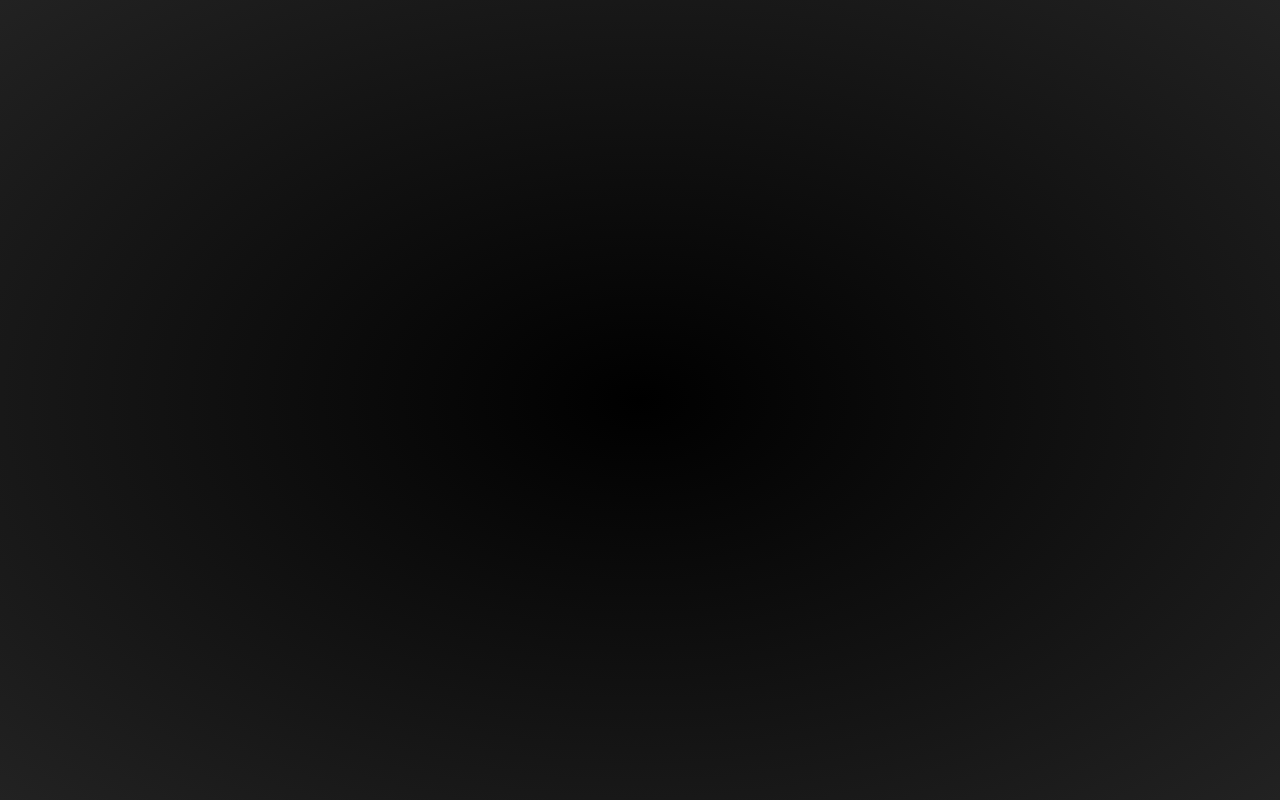
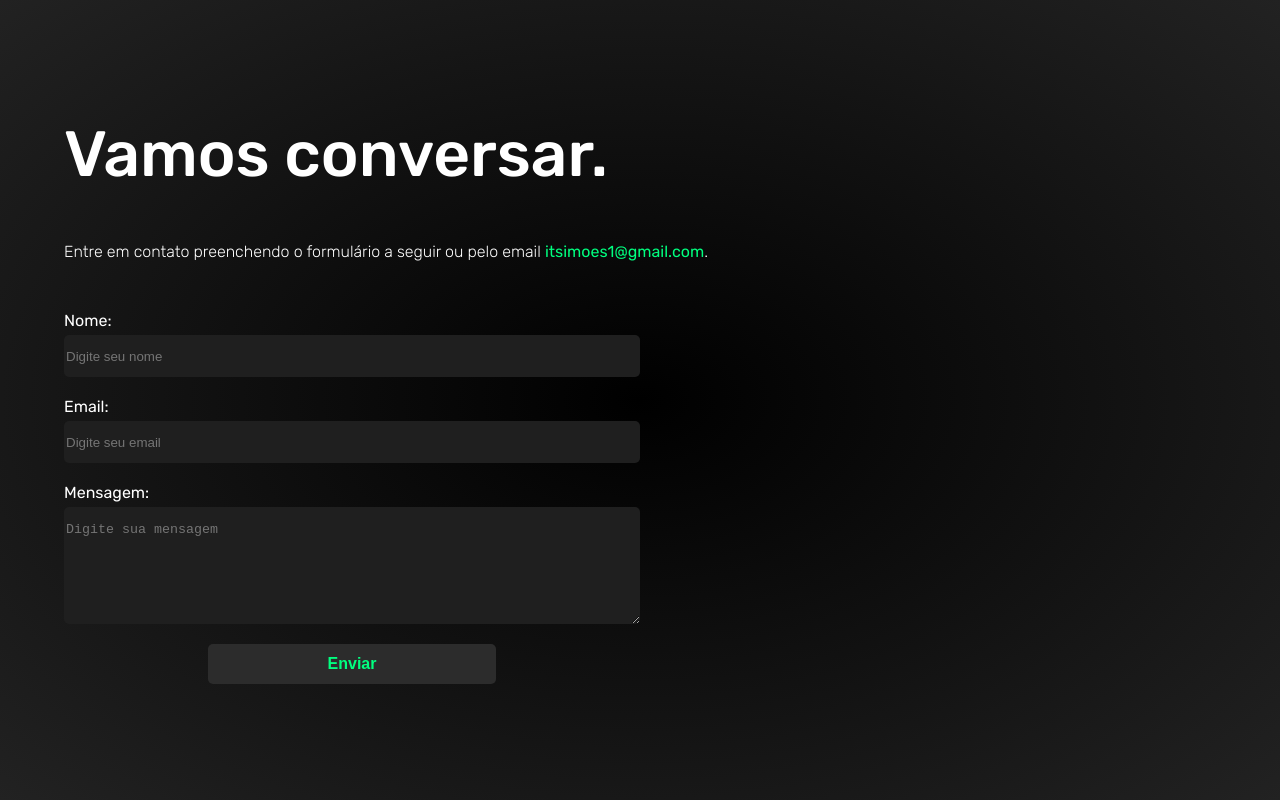
Before and after one commit to itsimoes/portfolio-site, a React (Create React App) app: page /contato in a window 1280 px wide. Before the commit this address had no page. Built offline with nearby package versions, Linux system fonts and the light colour scheme.

Commit message:
Contact component criado e formulario criado e estilizado

```diff
--- a/src/App.js
+++ b/src/App.js
@@ -5,6 +5,7 @@ import { Routes, Route } from "react-router-dom";
 import Home from './components/Home/Home';
 import About from './components/About/About';
 import Projetos from './components/Projetos/Projetos'
+import Contact from './components/Contact/Contact';
 
 
 function App() {
@@ -12,8 +13,9 @@ function App() {
     <Router>
       <Routes>
         <Route path="/" element={<Home />} />
-        <Route path="/about" element={<About />} />
+        <Route path="/sobre" element={<About />} />
         <Route path="/projetos" element={<Projetos />} />
+        <Route path="/contato" element={<Contact />} />
 
       </Routes>
 
--- a/src/components/About/About.jsx
+++ b/src/components/About/About.jsx
@@ -27,7 +27,7 @@ const About = () => {
         Já trabalhei em projetos próprios e com times de desenvolvimento de múltiplos países, sempre buscando
         integração e agilidade para que os processos possam fluir com mais facilidade e velocidade.
       </p>
-      <p>Tem interesse em criarmos um projeto juntos? <Link to="/" className='links'>Vamos conversar.</Link></p>
+      <p>Tem interesse em criarmos um projeto juntos? <Link to="/contato" className='links'>Vamos conversar.</Link></p>
     </Container>
   )
 }
--- /dev/null
+++ b/src/components/Contact/Contact.jsx
@@ -0,0 +1,26 @@
+import { TextField } from '@mui/material'
+import { Container } from '@mui/system'
+import React from 'react'
+import './style.css'
+
+const Contact = () => {
+    return (
+        <Container className='wrapper'>
+            <h1 className='title'>Vamos conversar.</h1>
+            <p className='contact-p'>Entre em contato preenchendo o formulário a seguir ou pelo email <a href="mailto:itsimoes1@gmail.com?subject=Olá!" class="links">itsimoes1@gmail.com</a>.</p>
+            <div className='form-wrapper'>
+                <form id='contact-form' action='submit'>
+                    <label >Nome:</label>
+                    <input className='textField' type="text" placeholder='Digite seu nome'/>
+                    <label >Email:</label>
+                    <input className='textField' type="text" placeholder='Digite seu email'/>
+                    <label >Mensagem:</label>
+                    <textarea className='textField' type="text-area" placeholder='Digite sua mensagem'/>
+                    <button className='contact-button' type='submit' form='contact-form'value='Enviar'>Enviar</button>
+                </form>
+            </div>
+        </Container>
+    )
+}
+
+export default Contact
--- /dev/null
+++ b/src/components/Contact/style.css
@@ -0,0 +1,58 @@
+.form-wrapper {
+    width: 50%;
+}
+@media screen and (max-width: 791px) {
+    .form-wrapper {
+        width: 100%;
+    }
+}
+
+form {
+    display: flex;
+    flex-direction: column;
+}
+
+.contact-p {
+    margin-top: 50px;
+    margin-bottom: 50px;
+}
+
+.textField {
+    height: 40px;
+    margin-top: 5px;
+    margin-bottom: 20px;
+    border-radius: 5px;
+    background-color: rgb(31, 31, 31);
+    color: white;
+    outline: none;
+    border: 0;
+}
+
+textarea {
+    min-height: 100px;
+    height: auto;
+    padding-top: 15px;
+}
+
+.contact-button {
+    height: 40px;
+    width: 50%;
+    align-self: center;
+    background-color:  rgb(44, 44, 44);
+    color: springgreen;
+    border: none;
+    border-radius: 5px;
+    font-weight: 600;
+    font-size: 16px;
+
+    -webkit-transition: all 0.5s ease-in;
+    transition: all 0.3s ease-in;
+}
+
+.contact-button:hover {
+    background-color: springgreen;
+    color: rgb(44, 44, 44);
+
+    -webkit-transition: all 0.5s ease-in;
+    transition: all 0.3s ease-in;
+}
--- a/src/components/Home/Home.jsx
+++ b/src/components/Home/Home.jsx
@@ -10,7 +10,7 @@ const Home = () => {
         <h1 className='presentation'>Olá, eu sou Ítalo Simões.</h1>
         <h2 className='title'>Desenvolvedor web</h2>
         <h3 className='resume'>Com foco no desenvolvimento Front-end, criativo e que prima pela acessibilidade na web.</h3>
-        <Link to="/about" className='links'>Saiba mais {'>>'}</Link>
+        <Link to="/sobre" className='links'>Saiba mais {'>>'}</Link>
     </Container>
   )
 }
--- /dev/null
+++ b/src/pages/Contact/index.jsx
@@ -0,0 +1,10 @@
+import React from 'react'
+import Contact from '../../components/Contact/Contact'
+
+const index = () => {
+  return (
+    <Contact />
+  )
+}
+
+export default index
```
